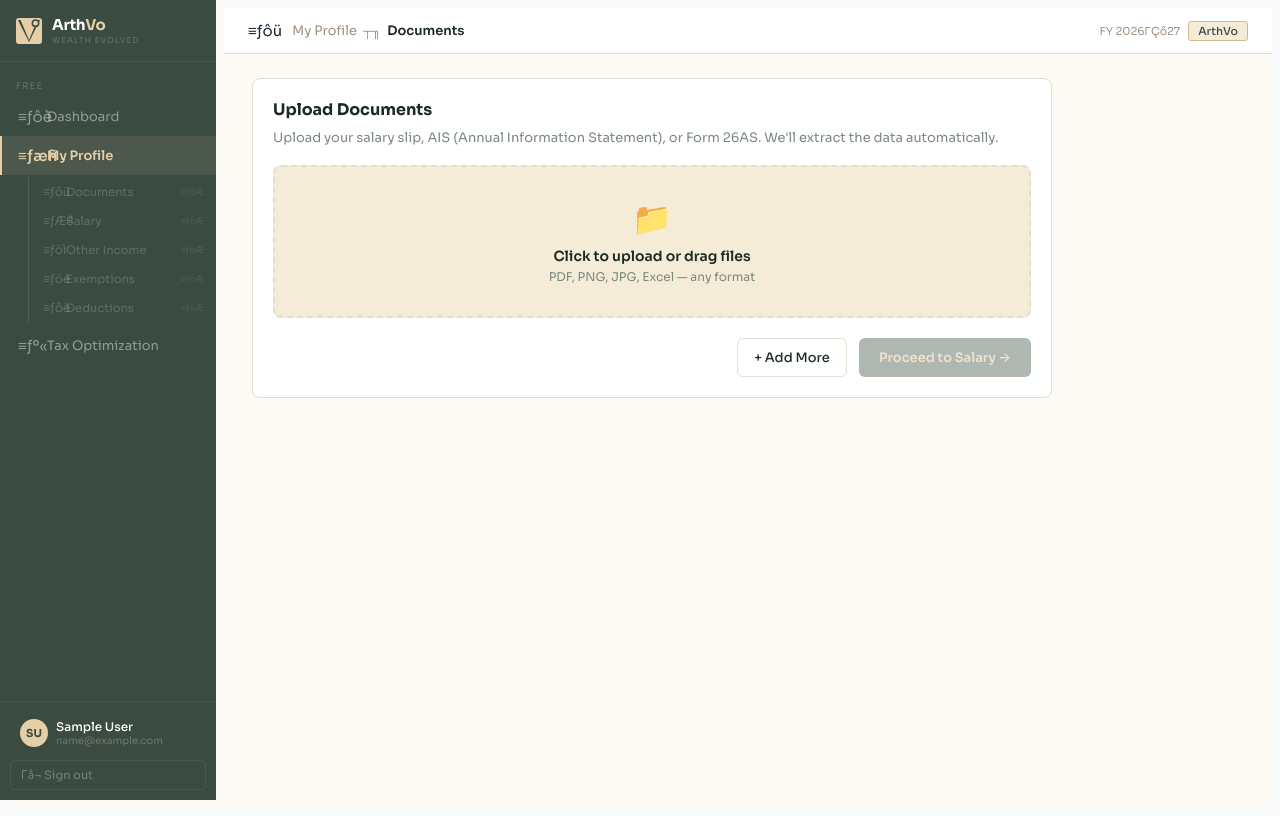
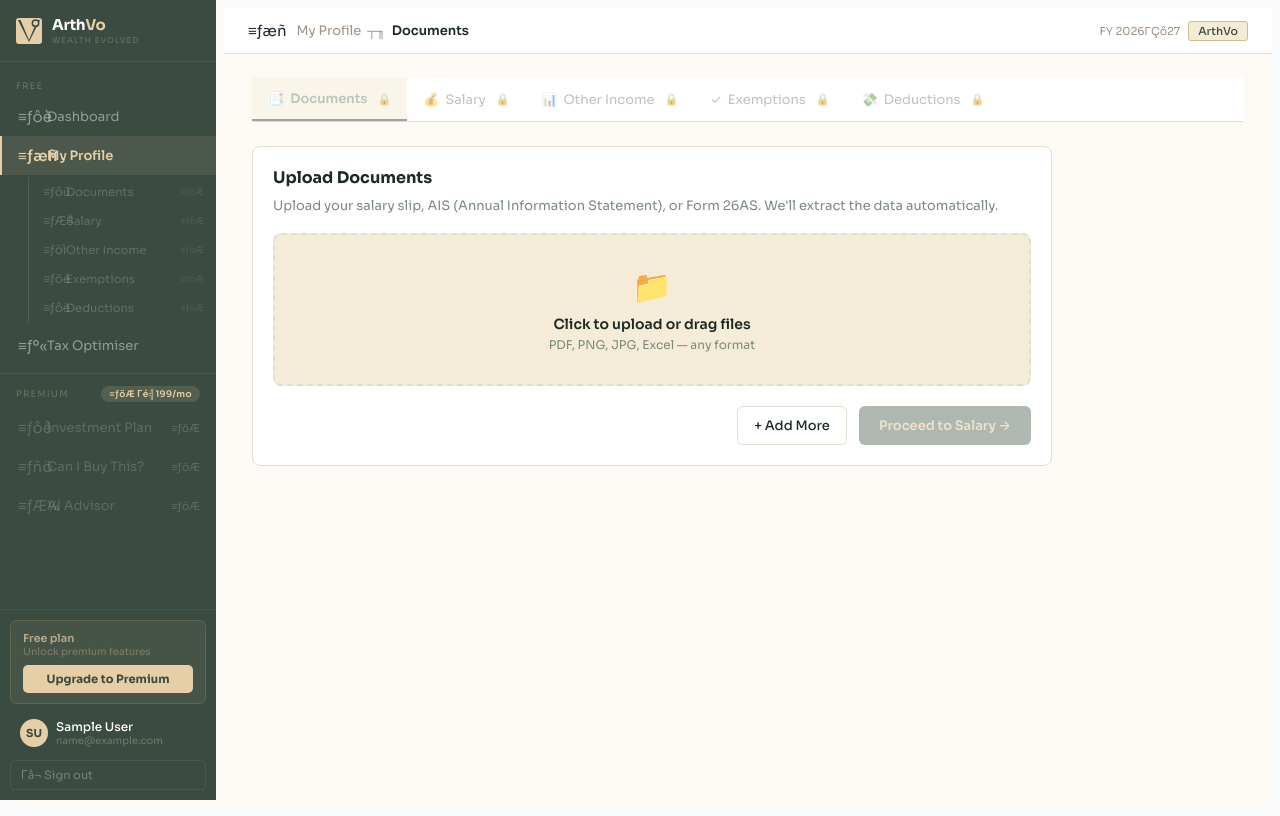
Before and after one commit to kartiktripathi29-design/arthsaathi, a Next.js app: page /dashboard/profile/documents in a window 1280 px wide. Built offline with nearby package versions, Linux system fonts and the light colour scheme; sample sign-in values are in the browser's storage.

Commit message:
fix: add nested profile tabs and tax optimization to sidebar navigation

```diff
--- a/src/app/dashboard/layout.tsx
+++ b/src/app/dashboard/layout.tsx
@@ -8,17 +8,24 @@ const C = { fg:'#3A4B41', wheat:'#E6CFA7', wl:'#F5ECD8', wm:'#D4B98A' }
 
 const FREE_NAV = [
   { href:'/dashboard', icon:'≡ƒôè', label:'Dashboard' },
-  { href:'/dashboard/profile', icon:'≡ƒæñ', label:'My Profile', submenu: true },
-  { href:'/dashboard/tax', icon:'≡ƒº«', label:'Tax Optimization' },
+  { href:'/dashboard/profile', icon:'≡ƒæñ', label:'My Profile' },
+  { href:'/dashboard/tax', icon:'≡ƒº«', label:'Tax Optimiser' },
 ]
 
-const PROFILE_SUBMENU = [
-  { key:'documents', icon:'≡ƒôü', label:'Documents', path:'/dashboard/profile/documents' },
-  { key:'salary', icon:'≡ƒÆ╝', label:'Salary', path:'/dashboard/profile/salary' },
-  { key:'other-income', icon:'≡ƒöì', label:'Other Income', path:'/dashboard/profile/other-income' },
-  { key:'exemptions', icon:'≡ƒöé', label:'Exemptions', path:'/dashboard/profile/exemptions' },
-  { key:'deductions', icon:'≡ƒôè', label:'Deductions', path:'/dashboard/profile/deductions' },
+const PROFILE_SUBNAV = [
+  { key:'documents', icon:'≡ƒôü', label:'Documents', query:'/dashboard/profile/documents' },
+  { key:'salary', icon:'≡ƒÆ╝', label:'Salary', query:'/dashboard/profile/salary' },
+  { key:'other-income', icon:'≡ƒöì', label:'Other Income', query:'/dashboard/profile/other-income' },
+  { key:'exemptions', icon:'≡ƒöé', label:'Exemptions', query:'/dashboard/profile/exemptions' },
+  { key:'deductions', icon:'≡ƒôè', label:'Deductions', query:'/dashboard/profile/deductions' },
 ]
+
+const PREMIUM_NAV = [
+  { href:'/dashboard/invest', icon:'≡ƒôê', label:'Investment Plan' },
+  { href:'/dashboard/decide', icon:'≡ƒñö', label:'Can I Buy This?' },
+  { href:'/dashboard/chat', icon:'≡ƒÆ¼', label:'AI Advisor' },
+]
+const ALL_NAV = [...FREE_NAV, ...PREMIUM_NAV]
 
 function Logo() {
   return (
@@ -38,14 +45,7 @@ function Sidebar() {
   const isActive = (href:string) => href === '/dashboard' ? pathname === '/dashboard' : pathname.startsWith(href)
   const isProfile = pathname.startsWith('/dashboard/profile')
 
-  const [unlocked, setUnlocked] = useState<Record<string, boolean>>({
-    documents: true,
-    salary: false,
-    'other-income': false,
-    exemptions: false,
-    deductions: false,
-  })
-
+  const [unlocked, setUnlocked] = useState<Record<string,boolean>>({ documents:true, salary:false, 'other-income':false, exemptions:false, deductions:false })
   useEffect(() => {
     try {
       const completion = localStorage.getItem('av_profile_completion')
@@ -54,8 +54,6 @@ function Sidebar() {
       }
     } catch {}
   }, [pathname])
-
-  const allProfileTabsComplete = unlocked.documents && unlocked.salary && unlocked['other-income'] && unlocked.exemptions && unlocked.deductions
 
   return (
     <aside style={{ width:216, minHeight:'100vh', background:C.fg, display:'flex', flexDirection:'column', flexShrink:0, position:'fixed', top:0, left:0, bottom:0, zIndex:50, fontFamily:'"Sora",-apple-system,sans-serif' }}>
@@ -88,17 +86,16 @@ function Sidebar() {
               <span style={{ fontSize:15, width:20, textAlign:'center' }}>{item.icon}</span>
               {item.label}
             </Link>
-
             {/* Sub-nav under My Profile */}
-            {item.submenu && isProfile && (
+            {item.href === '/dashboard/profile' && isProfile && (
               <div style={{ marginLeft:28, borderLeft:'1px solid rgba(230,207,167,0.15)', paddingLeft:0, marginTop:2, marginBottom:4 }}>
-                {PROFILE_SUBMENU.map(sub => {
-                  const isSubActive = pathname === sub.path
+                {PROFILE_SUBNAV.map(sub => {
+                  const isSubActive = pathname === sub.query
                   const isLocked = !unlocked[sub.key]
                   return (
                     <Link
                       key={sub.key}
-                      href={isLocked ? '#' : sub.path}
+                      href={isLocked ? '#' : sub.query}
                       onClick={e => { if (isLocked) e.preventDefault() }}
                       style={{
                         display:'flex', alignItems:'center', gap:7, padding:'7px 12px',
@@ -122,10 +119,45 @@ function Sidebar() {
             )}
           </div>
         ))}
+
+        {/* Divider */}
+        <div style={{ margin:'8px 0', borderTop:'1px solid rgba(255,255,255,0.07)' }} />
+
+        {/* Premium section */}
+        <div style={{ padding:'4px 16px 6px', display:'flex', justifyContent:'space-between', alignItems:'center' }}>
+          <span style={{ fontSize:9, color:'rgba(230,207,167,0.3)', letterSpacing:'0.14em', textTransform:'uppercase' }}>Premium</span>
+          <span style={{ fontSize:9, background:'rgba(230,207,167,0.15)', color:C.wheat, padding:'2px 8px', borderRadius:10, fontWeight:600, letterSpacing:'0.04em' }}>≡ƒöÆ Γé╣199/mo</span>
+        </div>
+        {PREMIUM_NAV.map(item => (
+          <Link key={item.href} href={item.href} style={{
+            display:'flex', alignItems:'center', gap:9, padding:'10px 16px', textDecoration:'none',
+            fontSize:13, fontFamily:'inherit',
+            borderLeft:`2px solid ${isActive(item.href)?C.wheat:'transparent'}`,
+            background:isActive(item.href)?'rgba(230,207,167,0.1)':'transparent',
+            color:'rgba(255,255,255,0.3)',
+            fontWeight:400, transition:'all 0.15s', opacity:0.6,
+          }}>
+            <span style={{ fontSize:15, width:20, textAlign:'center' }}>{item.icon}</span>
+            {item.label}
+            <span style={{ marginLeft:'auto', fontSize:11 }}>≡ƒöÆ</span>
+          </Link>
+        ))}
       </nav>
 
       {/* User footer */}
       <div style={{ padding:10, borderTop:'1px solid rgba(230,207,167,0.08)' }}>
+        <div style={{ background:'rgba(230,207,167,0.07)', border:'1px solid rgba(230,207,167,0.14)', borderRadius:7, padding:'10px 12px', marginBottom:8 }}>
+          <div style={{ display:'flex', alignItems:'center', gap:8, marginBottom:7 }}>
+            <div>
+              <p style={{ fontSize:11, color:'rgba(230,207,167,0.7)', fontWeight:600, margin:0 }}>Free plan</p>
+              <p style={{ fontSize:10, color:'rgba(230,207,167,0.35)', margin:0 }}>Unlock premium features</p>
+            </div>
+          </div>
+          <Link href="/upgrade" style={{ display:'block', width:'100%', padding:'7px', background:C.wheat, color:C.fg, border:'none', borderRadius:5, fontSize:11.5, fontWeight:700, cursor:'pointer', textAlign:'center', textDecoration:'none' }}>
+            Upgrade to Premium
+          </Link>
+        </div>
+
         {user && (
           <div style={{ display:'flex', alignItems:'center', gap:8, padding:'7px 10px', marginBottom:6 }}>
             <div style={{ width:28, height:28, borderRadius:'50%', background:C.wheat, color:C.fg, fontSize:11, fontWeight:700, display:'flex', alignItems:'center', justifyContent:'center', flexShrink:0 }}>{initials}</div>
@@ -145,12 +177,13 @@ function Sidebar() {
 
 function TopBar() {
   const pathname = usePathname()
-  const page = FREE_NAV.find(n => n.href === '/dashboard' ? pathname === '/dashboard' : pathname.startsWith(n.href))
+  const page = ALL_NAV.find(n => n.href === '/dashboard' ? pathname === '/dashboard' : pathname.startsWith(n.href))
+  const isPremium = PREMIUM_NAV.some(n => pathname.startsWith(n.href))
 
   const isProfile = pathname.startsWith('/dashboard/profile')
-  const currentSubTab = isProfile ? PROFILE_SUBMENU.find(s => pathname === s.path) : null
-  const headingLabel = currentSubTab ? currentSubTab.label : (page?.label || 'Dashboard')
-  const headingIcon = currentSubTab ? currentSubTab.icon : page?.icon
+  const currentTab = isProfile ? (PROFILE_SUBNAV.find(s => pathname === s.query)?.label || 'My Profile') : ''
+  const headingLabel = currentTab || (page?.label || 'Dashboard')
+  const headingIcon = page?.icon
 
   const [fyLabel, setFyLabel] = useState('')
   useEffect(() => {
@@ -173,14 +206,15 @@ function TopBar() {
     <header style={{ height:46, borderBottom:'1px solid #E4DDD1', background:'#fff', display:'flex', alignItems:'center', padding:'0 24px', gap:10, position:'sticky', top:0, zIndex:40, fontFamily:'"Sora",-apple-system,sans-serif' }}>
       <span style={{ fontSize:15 }}>{headingIcon}</span>
       <h1 style={{ fontSize:13, fontWeight:600, color:'#1C2B22', margin:0 }}>
-        {isProfile && currentSubTab ? (
+        {isProfile && currentTab ? (
           <>
             <span style={{ color:'#A09080', fontWeight:400 }}>My Profile</span>
             <span style={{ color:'#A09080', margin:'0 6px' }}>┬╖</span>
-            {currentSubTab.label}
+            {currentTab}
           </>
         ) : headingLabel}
       </h1>
+      {isPremium && <span style={{ fontSize:10, background:'#1E293B', color:C.wheat, padding:'2px 8px', borderRadius:20, fontWeight:600 }}>≡ƒöÆ Premium</span>}
       <div style={{ marginLeft:'auto', display:'flex', alignItems:'center', gap:8 }}>
         {fyLabel && <span style={{ fontSize:11, color:'#A09080' }}>FY {fyLabel}</span>}
         <span style={{ fontSize:11, background:'#F5ECD8', color:'#3A4B41', padding:'2px 9px', borderRadius:3, fontWeight:500, border:'1px solid #D4B98A' }}>ArthVo</span>
--- /dev/null
+++ b/src/app/dashboard/profile/layout.tsx
@@ -0,0 +1,115 @@
+'use client'
+
+import { useEffect, useState, Suspense } from 'react'
+import { usePathname, useRouter } from 'next/navigation'
+import toast from 'react-hot-toast'
+
+const C = { fg:'#3A4B41', wheat:'#E6CFA7', wl:'#F5ECD8', wm:'#D4B98A', bg:'#FDFAF6', card:'#fff', border:'#E4DDD1', text:'#1C2B22', muted:'#7A8A7E', danger:'#B94040' }
+
+const PROFILE_TABS = [
+  { key:'documents', label:'Documents', path:'/dashboard/profile/documents', icon:'📑' },
+  { key:'salary', label:'Salary', path:'/dashboard/profile/salary', icon:'💰' },
+  { key:'other-income', label:'Other Income', path:'/dashboard/profile/other-income', icon:'📊' },
+  { key:'exemptions', label:'Exemptions', path:'/dashboard/profile/exemptions', icon:'✓' },
+  { key:'deductions', label:'Deductions', path:'/dashboard/profile/deductions', icon:'💸' },
+]
+
+function ProfileTabBar() {
+  const pathname = usePathname()
+  const router = useRouter()
+  const [unlocked, setUnlocked] = useState<Record<string, boolean>>({
+    documents: true,
+    salary: false,
+    'other-income': false,
+    exemptions: false,
+    deductions: false,
+  })
+
+  useEffect(() => {
+    try {
+      const completion = localStorage.getItem('av_profile_completion')
+      if (completion) {
+        setUnlocked(JSON.parse(completion))
+      }
+    } catch (e) {
+      console.error('Failed to load profile completion:', e)
+    }
+  }, [])
+
+  const activeTab = PROFILE_TABS.find(t => pathname === t.path)?.key || 'documents'
+
+  const handleTabClick = (tabKey: string) => {
+    if (!unlocked[tabKey]) {
+      toast.error(`Complete previous steps to unlock "${PROFILE_TABS.find(t => t.key === tabKey)?.label}"`)
+      return
+    }
+    const path = PROFILE_TABS.find(t => t.key === tabKey)?.path
+    if (path) router.push(path)
+  }
+
+  return (
+    <div style={{ display:'flex', gap:0, borderBottom:`1px solid ${C.border}`, background:'#fff', marginBottom:24 }}>
+      {PROFILE_TABS.map(tab => {
+        const isActive = activeTab === tab.key
+        const isLocked = !unlocked[tab.key]
+        return (
+          <button
+            key={tab.key}
+            onClick={() => handleTabClick(tab.key)}
+            disabled={isLocked}
+            style={{
+              padding:'12px 16px',
+              fontSize:13,
+              fontWeight: isActive ? 600 : 400,
+              color: isLocked ? C.muted : isActive ? C.fg : C.text,
+              background: isActive ? C.wl : 'transparent',
+              border:'none',
+              borderBottom: isActive ? `2px solid ${C.fg}` : '1px solid transparent',
+              cursor: isLocked ? 'not-allowed' : 'pointer',
+              fontFamily:'inherit',
+              opacity: isLocked ? 0.5 : 1,
+              transition:'all 0.15s',
+              display:'flex',
+              alignItems:'center',
+              gap:6,
+            }}
+          >
+            <span>{tab.icon}</span>
+            {tab.label}
+            {isLocked && <span style={{ fontSize:11, marginLeft:4 }}>🔒</span>}
+          </button>
+        )
+      })}
+    </div>
+  )
+}
+
+export function unlockNextTab(currentTabKey: string) {
+  try {
+    const currentIndex = PROFILE_TABS.findIndex(t => t.key === currentTabKey)
+    if (currentIndex === -1) return
+
+    const completion = JSON.parse(localStorage.getItem('av_profile_completion') || '{}')
+    const nextTab = PROFILE_TABS[currentIndex + 1]
+
+    if (nextTab) {
+      completion[nextTab.key] = true
+      localStorage.setItem('av_profile_completion', JSON.stringify(completion))
+    }
+  } catch (e) {
+    console.error('Failed to unlock next tab:', e)
+  }
+}
+
+export default function ProfileLayout({ children }: { children: React.ReactNode }) {
+  return (
+    <div>
+      <Suspense fallback={<div style={{ height:46, background:'#fff', borderBottom:`1px solid ${C.border}` }} />}>
+        <ProfileTabBar />
+      </Suspense>
+      <div>
+        {children}
+      </div>
+    </div>
+  )
+}
--- a/src/app/dashboard/profile/page.tsx
+++ b/src/app/dashboard/profile/page.tsx
@@ -1,4 +1,5 @@
 'use client'
+
 import { useEffect } from 'react'
 import { useRouter } from 'next/navigation'
 
```
